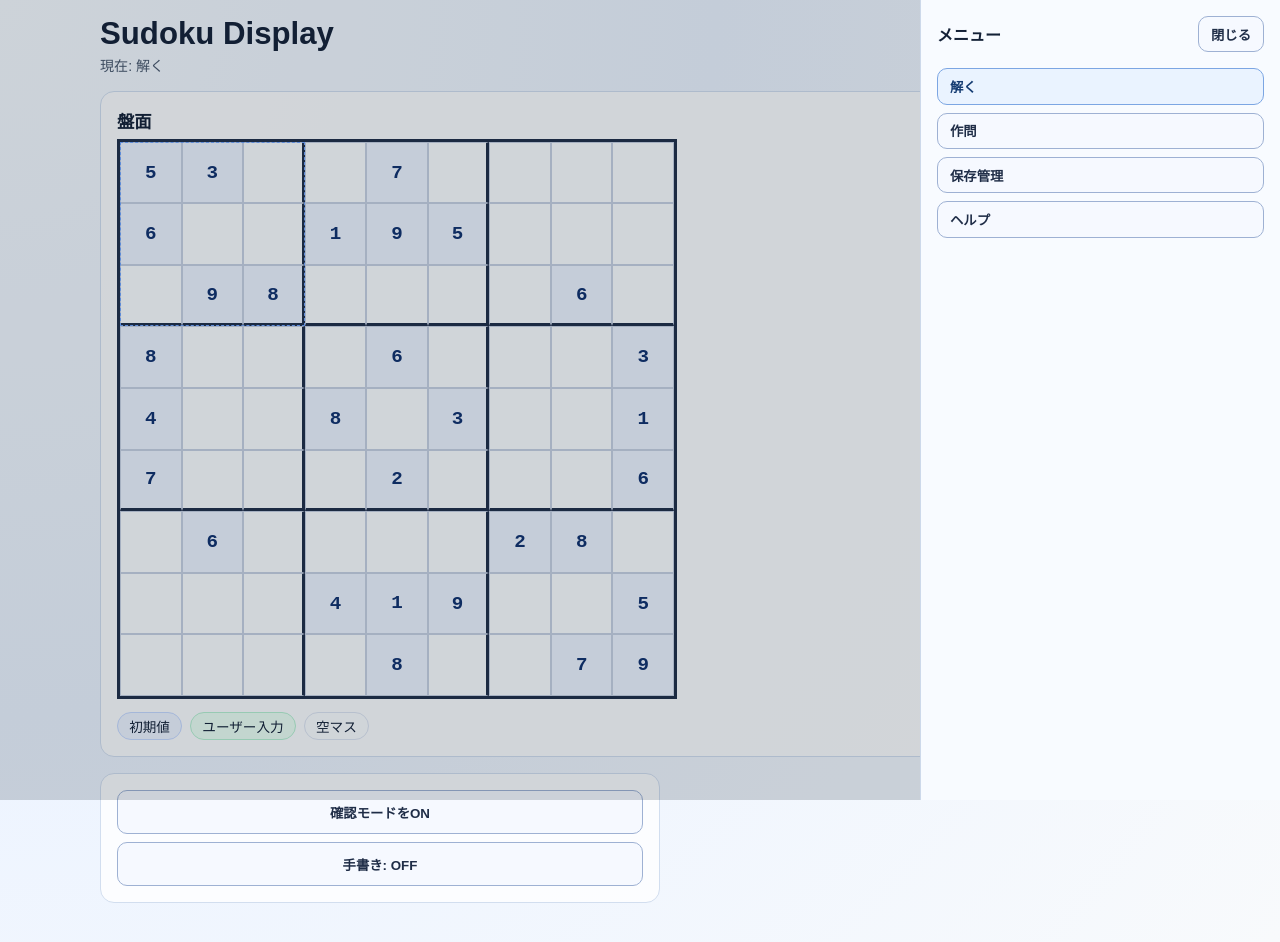
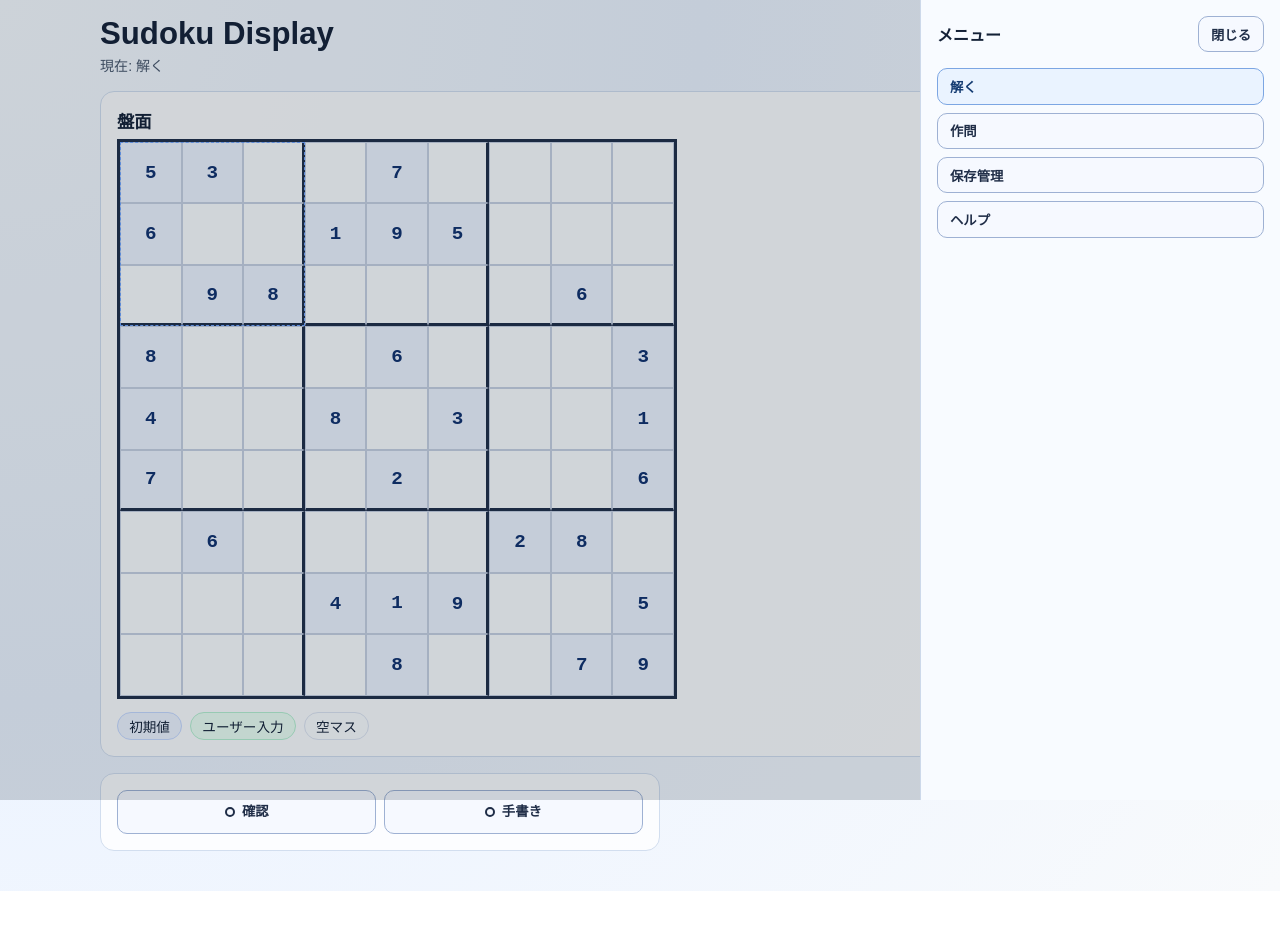
Before and after one commit to shgnaka/sudoku-display, a React (Vite) app: page /#/solve in a window 1280 px wide. Both pictures are taken after a click on the button "メニューを開く". After the commit the page ends 891 px from the top, so only its background shows below. Built offline with nearby package versions, Linux system fonts and the light colour scheme.

Commit message:
Solveページの操作ボタンを再配置してラベルを短縮

```diff
--- a/src/App.css
+++ b/src/App.css
@@ -172,8 +172,30 @@ button.danger {
 }
 
 .mode-toggle-button {
-  width: min(100%, 560px);
+  width: 100%;
   min-height: 44px;
+  display: inline-flex;
+  align-items: center;
+  justify-content: center;
+  gap: 0.45rem;
+  padding: 0.45rem 0.6rem;
+}
+
+.mode-state-dot {
+  width: 0.62rem;
+  height: 0.62rem;
+  border-radius: 999px;
+  border: 2px solid currentColor;
+  background: transparent;
+  flex: 0 0 auto;
+}
+
+.mode-state-dot[data-state="on"] {
+  background: currentColor;
+}
+
+.mode-label {
+  line-height: 1;
 }
 
 .mode-toggle-button.on {
@@ -194,8 +216,15 @@ button.danger {
   width: min(100%, 560px);
 }
 
+.solve-toggle-row {
+  display: grid;
+  grid-template-columns: repeat(2, minmax(0, 1fr));
+  gap: 0.45rem;
+}
+
 .ink-actions-inline {
   display: grid;
+  grid-template-columns: repeat(2, minmax(0, 1fr));
   gap: 0.45rem;
 }
 
--- a/src/components/InkActionFloatBar.tsx
+++ b/src/components/InkActionFloatBar.tsx
@@ -1,23 +1,16 @@
-import type { BlockId } from "../types/ink";
-
 interface InkActionFloatBarProps {
-  activeBlockId: BlockId;
   onClearActiveBlock: () => void;
   onClearAll: () => void;
 }
 
-export function InkActionFloatBar({
-  activeBlockId,
-  onClearActiveBlock,
-  onClearAll
-}: InkActionFloatBarProps): JSX.Element {
+export function InkActionFloatBar({ onClearActiveBlock, onClearAll }: InkActionFloatBarProps): JSX.Element {
   return (
     <section className="ink-actions-inline" role="region" aria-label="手書き操作">
       <button onClick={onClearActiveBlock} type="button">
-        現在ブロック消去（{activeBlockId}）
+        ブロック消去
       </button>
       <button className="danger" onClick={onClearAll} type="button">
-        メモを全消去
+        全消去
       </button>
     </section>
   );
--- a/src/components/InkToggleBar.tsx
+++ b/src/components/InkToggleBar.tsx
@@ -5,21 +5,19 @@ interface InkToggleBarProps {
 }
 
 export function InkToggleBar({ isInkMode, isReviewMode, onToggleInkMode }: InkToggleBarProps): JSX.Element {
-  const label = isReviewMode
-    ? "確認モード中は手書きモード無効"
-    : isInkMode
-      ? "手書き: ON"
-      : "手書き: OFF";
+  const currentStateLabel = isInkMode ? "ON" : "OFF";
 
   return (
     <button
-      aria-label={isReviewMode ? "確認モード中は手書きモード無効" : `手書きモード切替（現在: ${label}）`}
+      aria-label={isReviewMode ? "確認モード中は手書きモード無効" : `手書きモード切替（現在: ${currentStateLabel}）`}
+      aria-pressed={isInkMode}
       className={isInkMode ? "mode-toggle-button on" : "mode-toggle-button off"}
       disabled={isReviewMode}
       onClick={onToggleInkMode}
       type="button"
     >
-      {label}
+      <span aria-hidden="true" className="mode-state-dot" data-state={isInkMode ? "on" : "off"} />
+      <span className="mode-label">手書き</span>
     </button>
   );
 }
--- a/src/pages/HelpPage.tsx
+++ b/src/pages/HelpPage.tsx
@@ -24,7 +24,7 @@ export function HelpPage(): JSX.Element {
         <h2>手書きモード</h2>
         <ul className="help-list">
           <li>Apple Pencil/ペンまたはマウスで描画できます。指タッチはスクロール優先です。</li>
-          <li>解くページの「手書き: ON/OFF」ボタンで切り替えます。</li>
+          <li>解くページの「手書き」ボタンで切り替えます（ボタンの色と点で状態を確認できます）。</li>
           <li>手書きモードがONの間だけ、画面下に消去操作が表示されます。</li>
         </ul>
       </section>
--- a/src/pages/SolvePage.tsx
+++ b/src/pages/SolvePage.tsx
@@ -64,25 +64,26 @@ export function SolvePage(): JSX.Element {
         </div>
       </section>
       <section className="panel solve-controls">
+        <div className="solve-toggle-row">
           <button
+            aria-label={`確認モード切替（現在: ${isReviewMode ? "ON" : "OFF"}）`}
+            aria-pressed={isReviewMode}
             className={isReviewMode ? "mode-toggle-button on" : "mode-toggle-button off"}
             onClick={toggleReviewMode}
             type="button"
           >
-          {isReviewMode ? "確認モードをOFF" : "確認モードをON"}
+            <span aria-hidden="true" className="mode-state-dot" data-state={isReviewMode ? "on" : "off"} />
+            <span className="mode-label">確認</span>
           </button>
-        {isReviewMode && <p className="hint">確認モード中: 盤面の入力・手書き・盤面内操作をロック中です。</p>}
           <InkToggleBar
             isInkMode={isInkMode}
             isReviewMode={isReviewMode}
             onToggleInkMode={() => setIsInkMode(!isInkMode)}
           />
+        </div>
+        {isReviewMode && <p className="hint">確認モード中: 盤面の入力・手書き・盤面内操作をロック中です。</p>}
         {isInkMode && !isReviewMode && keyboardInset === 0 && (
-          <InkActionFloatBar
-            activeBlockId={activeBlockId}
-            onClearActiveBlock={handleClearActiveBlock}
-            onClearAll={handleClearAllInk}
-          />
+          <InkActionFloatBar onClearActiveBlock={handleClearActiveBlock} onClearAll={handleClearAllInk} />
         )}
       </section>
       <div aria-hidden="true" className="keyboard-spacer" />
```
Also changed, not shown: 1 other file (tests, documents, lock files or other folders). Lines whose indentation alone changed are shown as unchanged.
